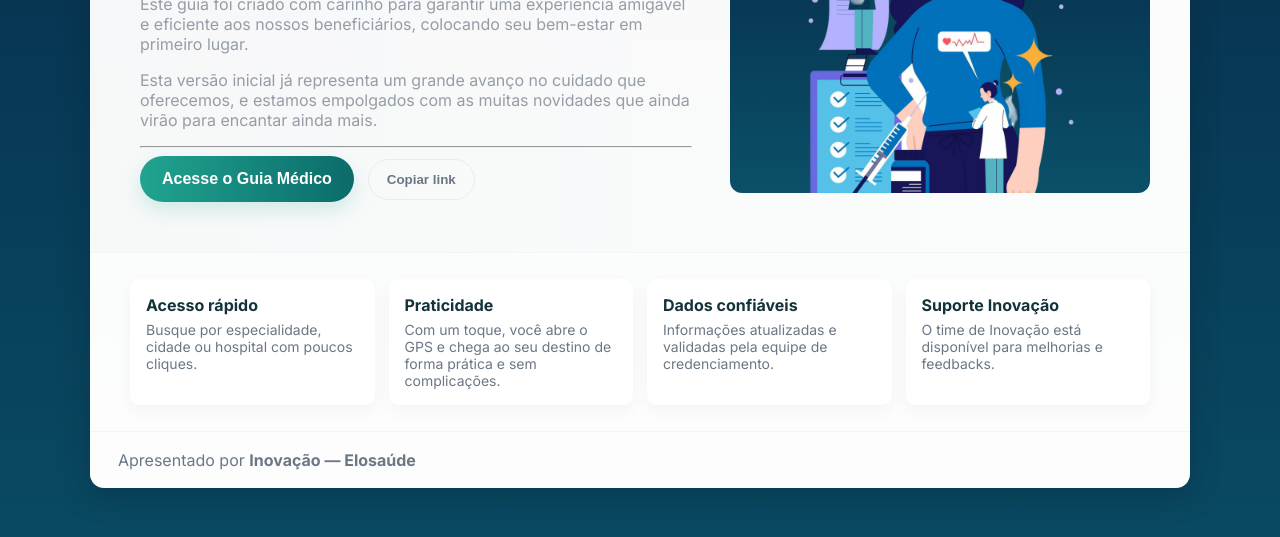
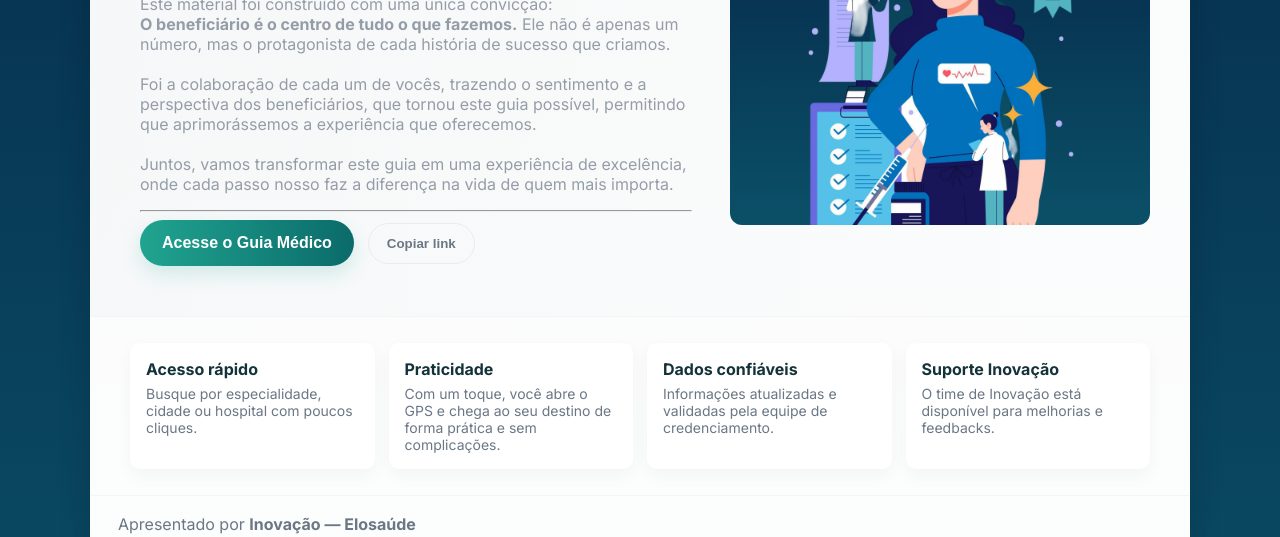
Before and after one commit to VictorElosaude/guiaMedico, a plain HTML site: page index.html in a window 1280 px wide. Shown: the part 338-875 px from the top of the page. Drawn offline with Linux system fonts and the light colour scheme.

Commit message:
atualização de texto

```diff
--- a/index.html
+++ b/index.html
@@ -21,12 +21,22 @@
       <div class="sector">Inovação</div>
     </header>
 
-    <section class="hero">
+<section class="hero">
     <div class="hero-left">
         <div class="eyebrow">Apresentação Interna</div>
         <h2 class="title">GUIA MÉDICO</h2>
-        <p class="guide-text">Este guia foi criado com carinho para garantir uma experiência amigável e eficiente aos nossos beneficiários, colocando seu bem-estar em primeiro lugar.</p>
-        <p class="guide-text">Esta versão inicial já representa um grande avanço no cuidado que oferecemos, e estamos empolgados com as muitas novidades que ainda virão para encantar ainda mais.</p>
+        <p class="guide-text">
+            Este material foi construído com uma única convicção:
+            <br>
+            <strong>O beneficiário é o centro de tudo o que fazemos.</strong> Ele não é apenas um número, mas o protagonista de cada história de sucesso que criamos.
+            <br><br>
+            Foi a colaboração de cada um de vocês, trazendo o sentimento e a perspectiva dos beneficiários, que tornou este guia possível, permitindo que aprimorássemos a experiência que oferecemos.
+            <br><br>
+        <!--    Este guia é a nossa ferramenta para garantir uma experiência fluida, humana e inesquecível. A magia acontece porque o seu trabalho, a sua dedicação e o seu compromisso em colocar o beneficiário em primeiro lugar são a base de tudo.
+            <br><br> -->
+            Juntos, vamos transformar este guia em uma experiência de excelência, onde cada passo nosso faz a diferença na vida de quem mais importa.
+        </p>
+       <!-- <p class="guide-text">Esta versão inicial já representa um grande avanço no cuidado que oferecemos, e estamos empolgados com as muitas novidades que ainda virão para encantar ainda mais.</p> -->
         <hr>
         <div class="cta-row">
             <button class="btn-primary" id="openGuide">Acesse o Guia Médico</button>
```
